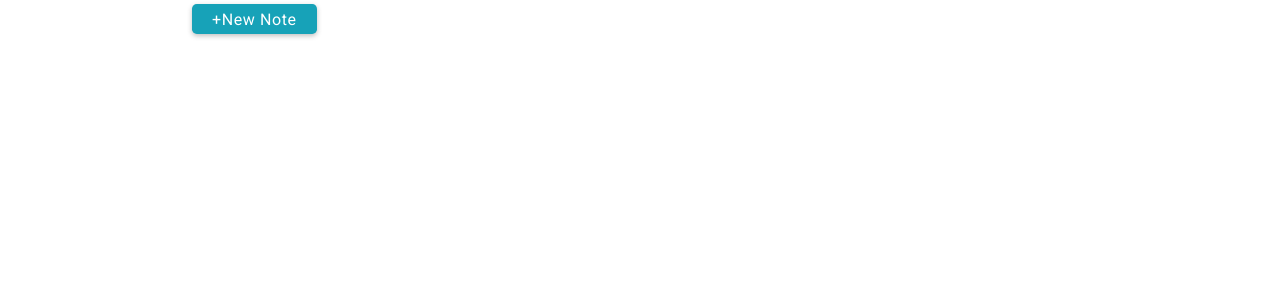
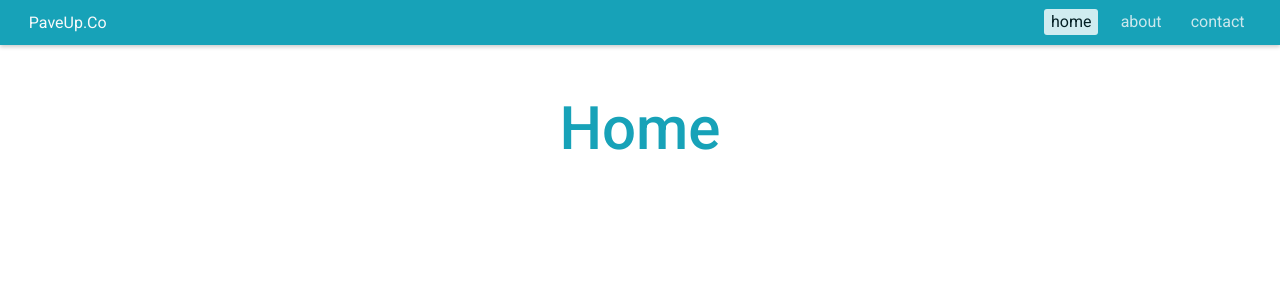
Before and after one commit to takazo3/30React-Practice, a React (Create React App) app: page / in a window 1280 px wide. Shown: the top 300 px of the page. Built offline with nearby package versions, Linux system fonts and the light colour scheme.

Commit message:
17-resxponsive nav without contents

```diff
--- a/src/App.js
+++ b/src/App.js
@@ -15,6 +15,7 @@
 import FilterContactsApp from './Projects/14-filter-contacts-app/FilterContactsApp';
 import RegForm from './Projects/15-reg-form-validation/RegForm';
 import NotesApp from './Projects/16-notes-app/NotesApp';
+import ResponsiveNav from './Projects/17-Responsive-nav-with-hamburger/ResponsiveNav';
 
 
 
@@ -23,8 +24,8 @@
     <div className="App">
       {/* <ESignatureApp /> */}
       {/* <RandamaizColors /> */}
-      {/* <LikePhotoApp />
-      <Testimonial /> */}
+      {/* <LikePhotoApp /> */}
+      {/* <Testimonial /> */}
       {/* <AlertApp /> */}
       {/* <TemperatureControllerApp /> */}
       {/* <LightDarkMode /> */}
@@ -36,7 +37,8 @@
       {/* <DialogBox /> */}
       {/* <FilterContactsApp /> */}
       {/* <RegForm /> */}
-      <NotesApp />
+      {/* <NotesApp /> */}
+      <ResponsiveNav />
     </div>
   );
 }
--- a/src/Projects/02-randomize-colors/RandamaizColors.jsx
+++ b/src/Projects/02-randomize-colors/RandamaizColors.jsx
@@ -2,9 +2,9 @@
 import Title from '../components/Title'
 
 export default function RandamaizColors() {
-  function handleClick(){
-    console.log("click")
-  }
+  // function handleClick(){
+  //   console.log("click")
+  // }
 
   function handleSecClick(e){
     let body = document.querySelector("body");
--- a/src/Projects/03-like-my-photo/LikePhotoApp.jsx
+++ b/src/Projects/03-like-my-photo/LikePhotoApp.jsx
@@ -29,7 +29,7 @@
         >
 
           <AiOutlineComment />
-          {like ? <AiFillHeart className="text-danger" onClick={toggleLike} /> : <AiOutlineHeart onClick={toggleLike} />}
+          {like ? <AiFillHeart className="text-danger"  onClick={toggleLike} /> : <AiOutlineHeart  onClick={toggleLike}/>}
         </div>
       </div>
     </div>
--- /dev/null
+++ b/src/Projects/17-Responsive-nav-with-hamburger/NavItem.jsx
@@ -0,0 +1,11 @@
+import React from 'react'
+
+export default function NavItem({ text, active = "", onClick}) {
+  return (
+    <li className="nav-item">
+      <a href="#" className={`nav-link ${active}`} onClick={onClick}>
+        {text}
+      </a>
+    </li>
+  )
+}
--- /dev/null
+++ b/src/Projects/17-Responsive-nav-with-hamburger/NavStyled.jsx
@@ -0,0 +1,50 @@
+import styled from "styled-components";
+
+export const NavStyle = styled.nav`
+  /* color:#eee; */
+  display: flex;
+  justify-content: center;
+  align-items: center;
+  box-shadow: 0 2px 4px rgba(0, 0, 0, 0.2);
+  padding: 0.8rem;
+  user-select: none;
+
+  a {
+    color: inherit;
+  }
+  .navbar-items {
+    display: flex;
+    justify-content: center;
+    align-items: center;
+
+    &.showNavbar {
+      display: flex;
+      align-items: flex-start;
+      flex-direction: column;
+      gap: 15px;
+      margin: 15px;
+      width: 100%;
+    }
+    & .nav-link {
+      margin-right: 1rem;
+      opacity: 0.8;
+      padding: 0.15rem 0.35rem;
+      border: 1px solid transparent;
+      border-radius: 3px;
+      transition: all 02s ease;
+      &:hover {
+        border: 1px solid #dddd;
+      }
+      &.active {
+        background: #fff;
+        color: black;
+        transition: all 0.2s ease;
+      }
+    }
+    &.showNavbar {
+      display: flex;
+      align-items: flex-start;
+      flex-direction: column;
+    }
+  }
+`;
--- /dev/null
+++ b/src/Projects/17-Responsive-nav-with-hamburger/ResponsiveNav.jsx
@@ -0,0 +1,78 @@
+import React, { useState, useEffect } from "react";
+import NavItem from "./NavItem";
+import { NavStyle } from "./NavStyled";
+import { AiOutlineMenu,AiOutlineClose } from "react-icons/ai";
+export default function ResponsiveNav() {
+
+  //Navbar
+  const [showElement, setShowElement] = useState({
+    nabvarNav: true,
+    hamburgerIcon: false,
+    closeIcon: false,
+    navOpened: false,
+  });
+
+  useEffect(() => {
+    window.onresize = () => {
+      let windowWidth = window.innerWidth;
+      (windowWidth > 600) &&  setShowElement({
+          nabvarNav: true,
+          hamburgerIcon: false,
+        });
+      (windowWidth < 600) &&  setShowElement({
+          nabvarNav: false,
+          hamburgerIcon: true,
+        });
+    };
+  }, []);
+
+  const openNav=()=>{
+    setShowElement({
+      nabvarNav: true,
+      hamburgerIcon: false,
+      closeIcon: true,
+      navOpened: true,
+    })
+  };
+  const closeNav=()=>{
+    setShowElement({
+      nabvarNav: false,
+      hamburgerIcon: true,
+      closeIcon: false,
+      navOpened: false,
+    })
+  }
+ //Toggle Avtive Class
+  const [pageTitle, setPageTitle] = useState("");
+
+  const handleActive = (e) => {
+    document.querySelectorAll(".nav-link").forEach((navLink) => navLink.classList.remove("active"));
+    e.target.classList.add("active");
+    setPageTitle(e.target.innerText);
+  };
+
+
+  return (
+    <>
+    <NavStyle className={`navbar bg-info text-light ${showElement.navOpened && "showNavbar"}`}>
+      <div className="navbar-logo">
+        <a href="#" className="navbar-brand">
+          PaveUp.Co
+        </a>
+        {/* open and close icons */}
+        {showElement.hamburgerIcon && <AiOutlineMenu onClick={openNav}/>}
+        {showElement.closeIcon && <AiOutlineClose onClick={closeNav}/>}
+      </div>
+      <div className="navbar-collapse">
+        {showElement.nabvarNav ?
+        <ul className={`navbar-items ${showElement.navOpened && "showNavbar"}`}>
+          <NavItem text={"home"} active="active" onClick={handleActive}/>
+          <NavItem text={"about"} active="" onClick={handleActive}/>
+          <NavItem text={"contact"} active="" onClick={handleActive}/>
+        </ul> :null}
+      </div>
+    </NavStyle>
+    <h1 className="title text-center text-info">{!pageTitle ? "Home":pageTitle}</h1>
+    </>
+  );
+}
```
